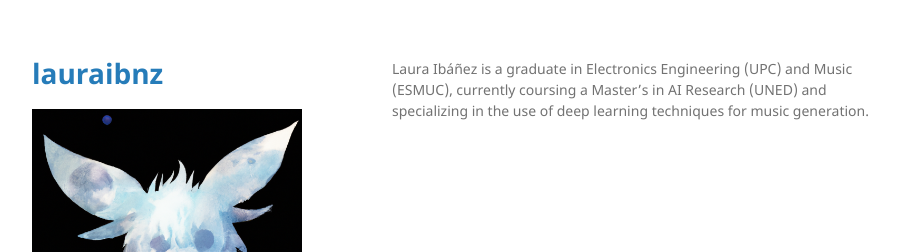
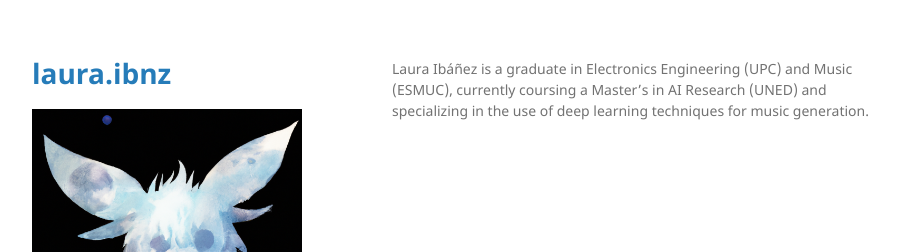
Before and after one commit to lauraibnz/lauraibnz.github.io, a Jekyll site: the page built from index.md, in a window 1280 px wide. Shown: the top 252 px of the page, without its empty margins (178-1077 px from the left). Built offline with Jekyll 4.4.1, drawn with Linux system fonts in a browser that asks for light colours; the repository's description, which GitHub fills in, is left out.

Commit message:
Update _config.yml

```diff
--- a/_config.yml
+++ b/_config.yml
@@ -1,3 +1,3 @@
-title: lauraibnz
+title: laura.ibnz
 theme: jekyll-theme-minimal
 logo: /assets/img/avatar.png
```
